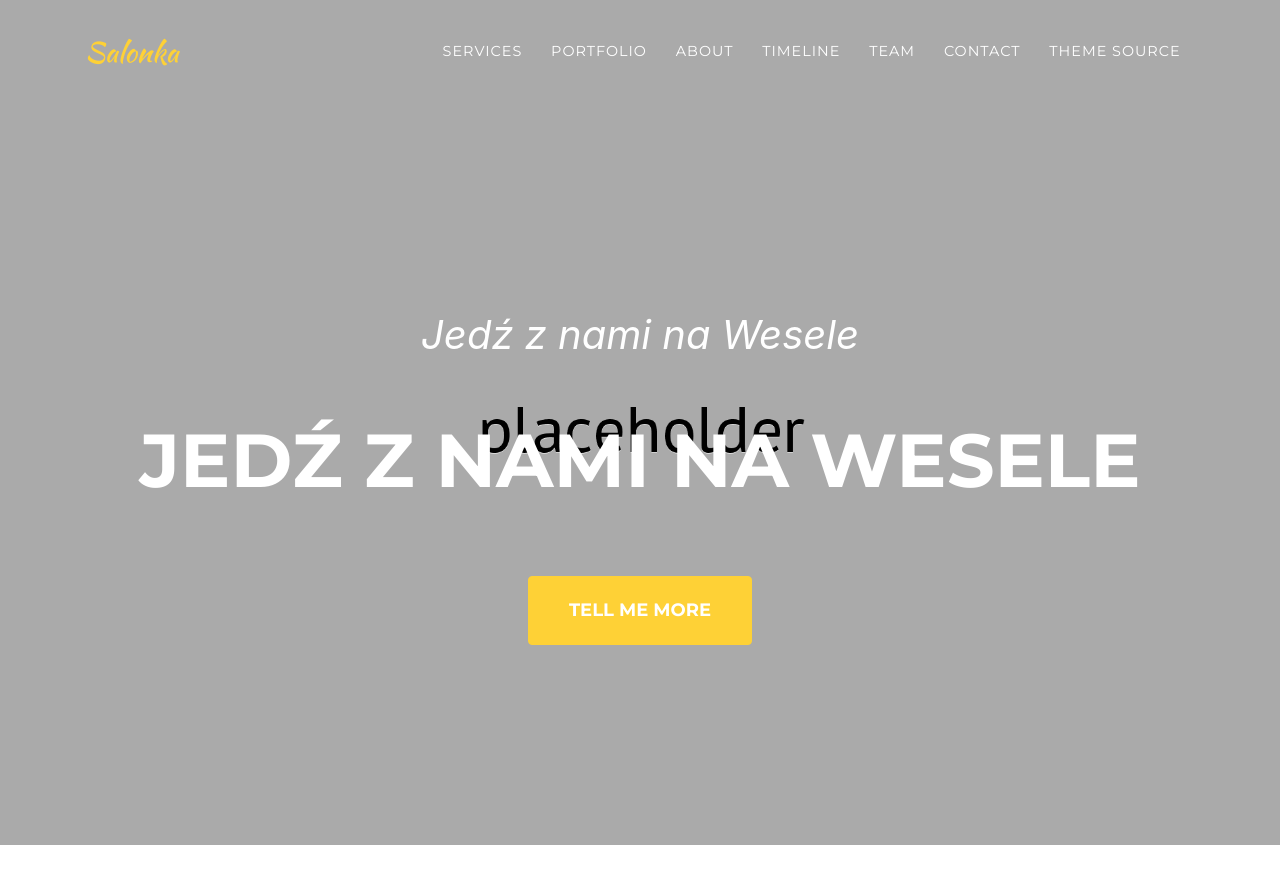
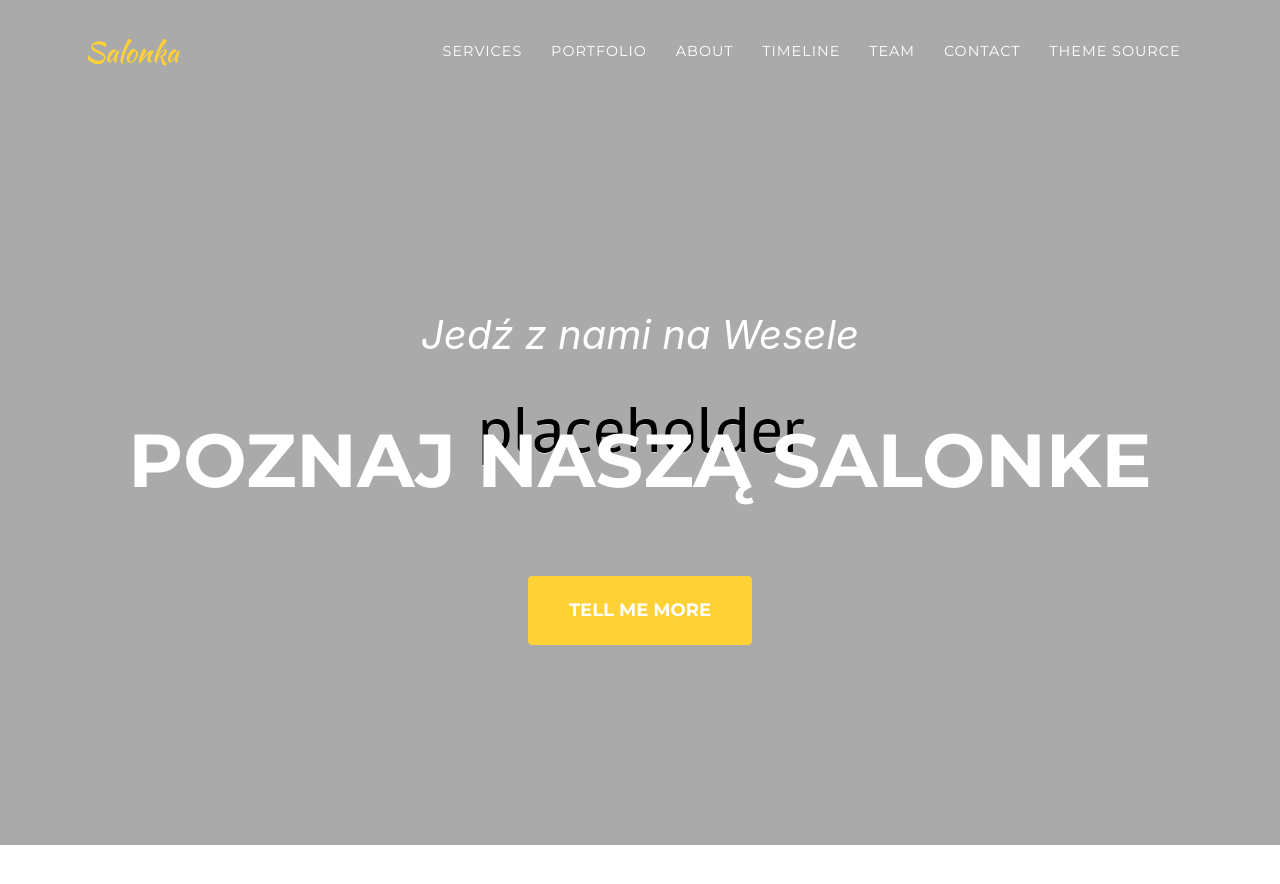
Before and after one commit to stackbit-projects/salonka-084cf, a Jekyll site: the page built from index.md, in a window 1280 px wide and 900 px high. Shown: the top 884 px of the window. Built offline with Jekyll 4.4.1, drawn with Linux system fonts in a browser that asks for light colours; some web fonts are replaced.

Commit message:
sitetext.yml: changed

```diff
--- a/_data/sitetext.yml
+++ b/_data/sitetext.yml
@@ -12,7 +12,7 @@
 en: &DEFAULT_EN
   header:
     title: Jedź z nami na Wesele
-    text: Jedź z nami na Wesele
+    text: Poznaj naszą salonke
     button: Tell Me More
     buttonlink: "#services"
 
```
